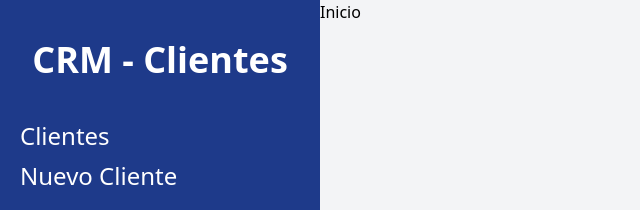
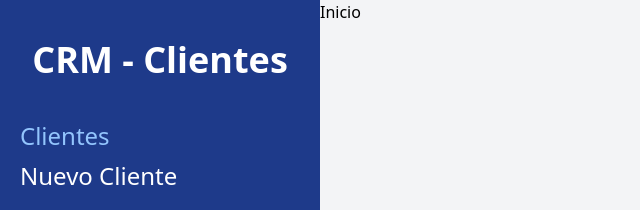
Before and after one commit to tomidziurdzia/Administrador-Clientes, a React (Vite) app: page /clientes in a window 1280 px wide. Shown: the top 210 px of the page, without its empty margins (0-640 px from the left). Built offline with nearby package versions, Linux system fonts and the light colour scheme.

Commit message:
useLocation

```diff
--- a/src/layout/Layout.jsx
+++ b/src/layout/Layout.jsx
@@ -1,6 +1,10 @@
-import { Outlet, Link } from "react-router-dom";
+import { Outlet, Link, useLocation } from "react-router-dom";
 
 const Layout = () => {
+  const location = useLocation();
+
+  const urlActual = location.pathname;
+
   return (
     <div className="md:flex md:min-h-screen">
       <div className="md:w-1/4 bg-blue-900 px-5 py-10">
@@ -9,13 +13,17 @@
         </h2>
         <nav className="mt-10">
           <Link
-            className="text-white text-2xl block mt-2 hover:text-blue-300"
+            className={`${
+              urlActual === "/clientes" ? "text-blue-300" : "text-white"
+            } text-2xl block mt-2 hover:text-blue-300`}
             to="/clientes"
           >
             Clientes
           </Link>
           <Link
-            className="text-white text-2xl block mt-2 hover:text-blue-300"
+            className={`${
+              urlActual === "/clientes/nuevo" ? "text-blue-300" : "text-white"
+            } text-2xl block mt-2 hover:text-blue-300`}
             to="/clientes/nuevo"
           >
             Nuevo Cliente
```
